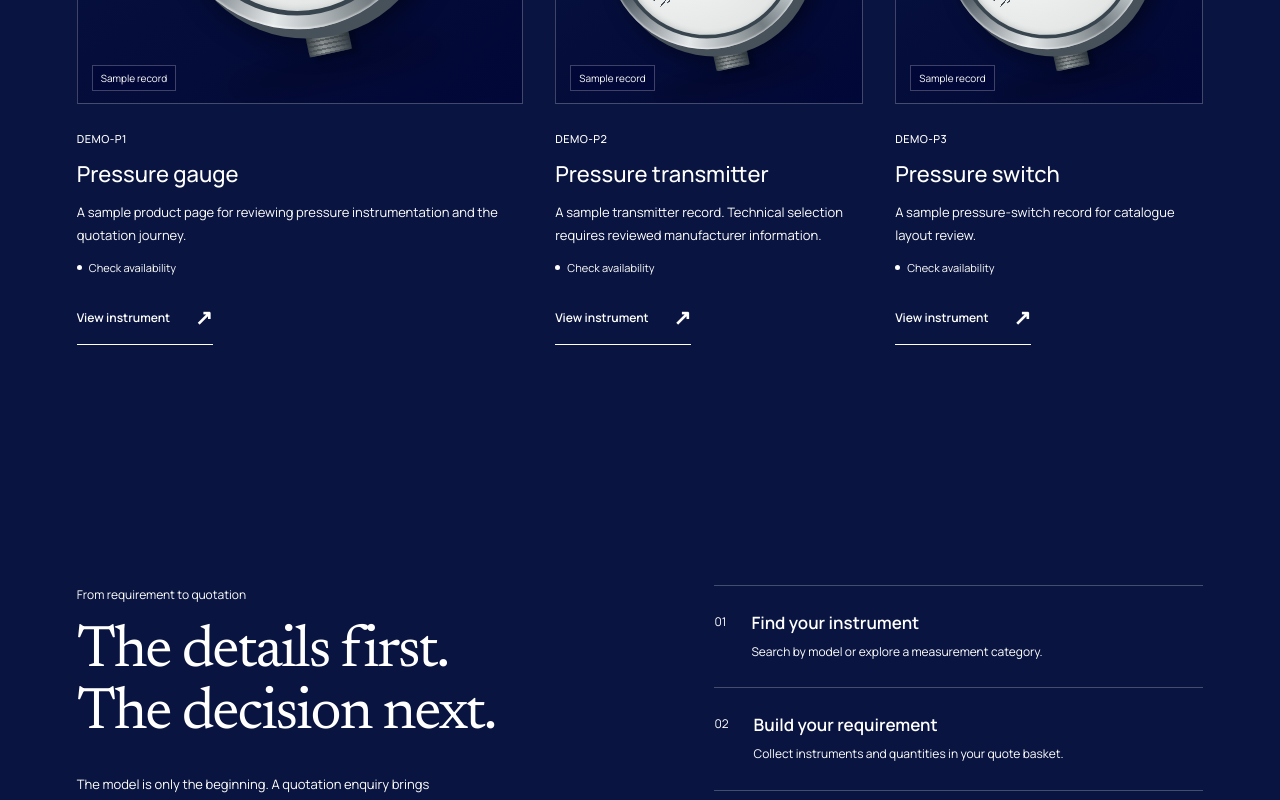
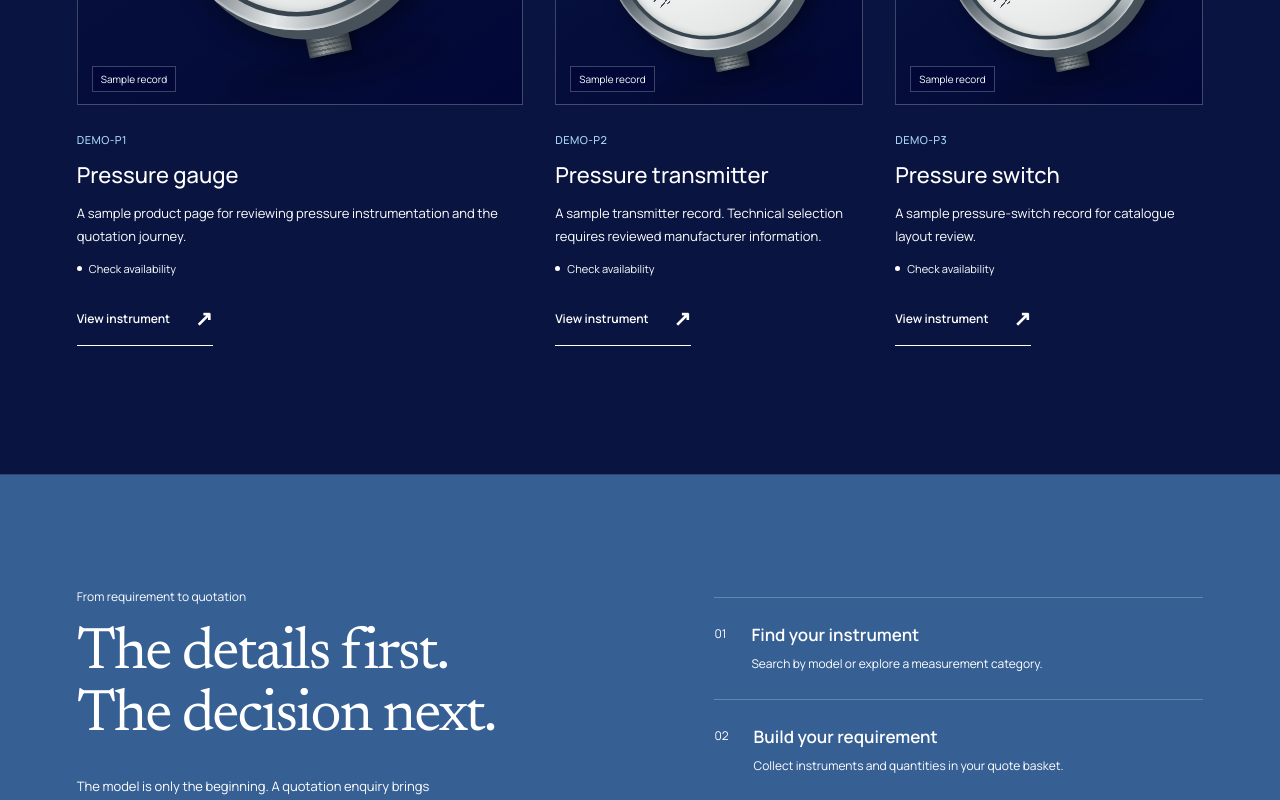
Before and after one commit to nourabulnasr/EL-AMAL, a Next.js app: page /en in a window 1280 px wide. Shown: the part 2400-3200 px from the top of the page. Built offline with nearby package versions, Linux system fonts and the light colour scheme; no server answers.

Commit message:
fix: patch Next security advisory and add accessible blue refinements

```diff
--- a/package.json
+++ b/package.json
@@ -20,7 +20,7 @@
     "@payloadcms/next": "3.90.2",
     "graphql": "16.11.0",
     "motion": "12.43.0",
-    "next": "16.3.5",
+    "next": "16.3.8",
     "payload": "3.90.2",
     "react": "19.2.8",
     "react-dom": "19.2.8",
--- a/src/app/(site)/[locale]/layout.tsx
+++ b/src/app/(site)/[locale]/layout.tsx
@@ -12,6 +12,7 @@ import {Header} from '@/components/header';
 import {customerSettings} from '@/lib/customer-readiness';
 import {BasketProvider} from '@/components/basket-provider';
 import './styles.css';
+import './refinement.css';
 const sans=Manrope({subsets:['latin'],variable:'--font-sans',display:'swap'});
 // Headings and the entrance wordmark use the regular cut throughout the site.
 const display=Newsreader({subsets:['latin'],variable:'--font-display',display:'swap',weight:'400'});
--- /dev/null
+++ b/src/app/(site)/[locale]/refinement.css
@@ -0,0 +1,108 @@
+/* Secondary blue, October 2026. The current hero is intentionally unchanged. */
+:root {
+  --blue-steel: #365f94;
+  --blue-ice: #a9d5f3;
+  --blue-wash: #183563;
+  --blue-edge: rgb(169 213 243 / .58);
+}
+@supports (color: oklch(from white l c h)) {
+  :root {
+    --blue-steel: oklch(from #365f94 l c h);
+    --blue-ice: oklch(from #a9d5f3 l c h);
+    --blue-wash: oklch(from #183563 l c h);
+  }
+}
+
+.approach, .information-contact { background: var(--blue-steel); }
+.catalogue-heading, .information-hero, .industry-hero {
+  background: linear-gradient(120deg, var(--navy-panel) 20%, var(--blue-wash));
+  border-bottom: 1px solid var(--blue-edge);
+}
+.selected-section { border-block: 1px solid rgb(169 213 243 / .25); }
+.closing, .information-closing {
+  background: linear-gradient(115deg, var(--navy-deep) 30%, var(--blue-wash));
+}
+.catalogue-filter, .technical-section, .quote-summary {
+  border-color: var(--blue-edge);
+}
+.category-tabs a[aria-current=page], .active-filters a {
+  background: var(--blue-steel);
+  border-color: var(--blue-ice);
+  color: #fff;
+}
+.catalogue-pagination a, .datasheet-links .button {
+  background: var(--blue-wash);
+  border-color: var(--blue-edge);
+}
+.product-info .model, .information-number { color: var(--blue-ice); }
+.button-dark, .button-light { background: var(--blue-steel); border-color: var(--blue-edge); }
+.quote-summary .button, .catalogue-filter .button { background: var(--blue-wash); }
+.approach .button, .information-contact .button { background: var(--navy-panel); }
+.category-row, .industry-list > a { position: relative; }
+.category-row::before, .industry-list > a::before {
+  content: '';
+  position: absolute;
+  inset-block: 22%;
+  inset-inline-start: 0;
+  width: 2px;
+  background: var(--blue-ice);
+  scale: 1 0;
+  transition: scale 450ms var(--interaction-spring);
+  pointer-events: none;
+}
+.manufacturer-image { transition: scale 650ms var(--interaction-spring); }
+.product-visual:focus-visible, .category-row:focus-visible, .industry-list > a:focus-visible {
+  outline-color: var(--blue-ice);
+}
+.category-row:focus-visible::before, .industry-list > a:focus-visible::before { scale: 1 1; }
+input:focus-visible, select:focus-visible, textarea:focus-visible {
+  outline-color: var(--blue-ice);
+  box-shadow: 0 0 0 4px rgb(169 213 243 / .12);
+}
+
+@media (hover: hover) and (pointer: fine) {
+  .category-row:hover, .industry-list > a:hover { background: var(--blue-wash); }
+  .category-row:hover::before, .industry-list > a:hover::before { scale: 1 1; }
+  .product-visual:hover .manufacturer-image { scale: 1.035; }
+  .catalogue-pagination a:hover { background: var(--blue-steel); border-color: var(--blue-ice); }
+  .button:not(:disabled):hover { background: var(--blue-wash); }
+}
+
+/* Native scroll timelines add no client bundle or continuous JS listeners.
+   Unsupported browsers keep static content; nothing starts hidden. */
+@media (prefers-reduced-motion: no-preference) {
+  @supports (animation-timeline: view()) {
+    .section-heading, .information-aside {
+      animation: section-settle linear both;
+      animation-timeline: view();
+      animation-range: entry 0% cover 20%;
+    }
+    .process-list li, .information-steps > li {
+      animation: process-settle linear both;
+      animation-timeline: view();
+      animation-range: entry 0% cover 16%;
+    }
+  }
+  @supports (animation-timeline: scroll()) {
+    body::before {
+      content: '';
+      position: fixed;
+      z-index: 31;
+      inset: 0 0 auto;
+      height: 2px;
+      background: var(--blue-ice);
+      pointer-events: none;
+      transform-origin: left;
+      animation: page-progress linear both;
+      animation-timeline: scroll(root block);
+    }
+    html[dir=rtl] body::before { transform-origin: right; }
+  }
+}
+@keyframes section-settle { from { translate: 0 18px; } to { translate: 0 0; } }
+@keyframes process-settle { from { translate: 0 10px; } to { translate: 0 0; } }
+@keyframes page-progress { from { scale: 0 1; } to { scale: 1 1; } }
+@media (prefers-reduced-motion: reduce) {
+  .manufacturer-image, .category-row::before, .industry-list > a::before { transition: none; }
+  .product-visual:hover .manufacturer-image { scale: 1; }
+}
```
Also changed, not shown: 3 other files (tests, documents, lock files or other folders).
